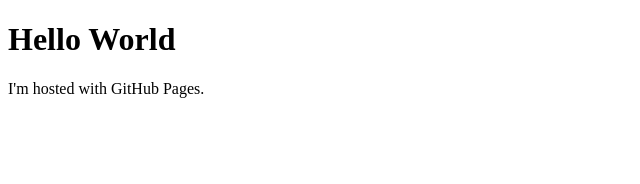
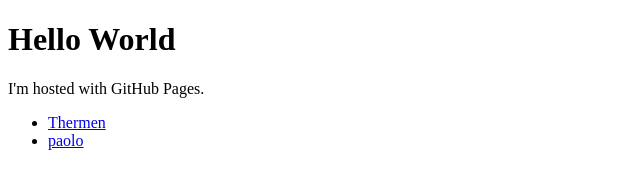
Before and after one commit to Gijslake/Gijslake, a plain HTML site: page index.html in a window 1280 px wide. Shown: the whole page, without its empty margins (0-640 px from the left). Drawn offline with Linux system fonts and the light colour scheme.

Commit message:
le final

```diff
--- a/index.html
+++ b/index.html
@@ -3,5 +3,9 @@
 <body>
 <h1>Hello World</h1>
 <p>I'm hosted with GitHub Pages.</p>
+<ul>
+    <li><a href="Thermen.html">Thermen</a></li>
+    <li><a href="Paolo.html">paolo</a></li>
+</ul>
 </body>
 </html>
```
